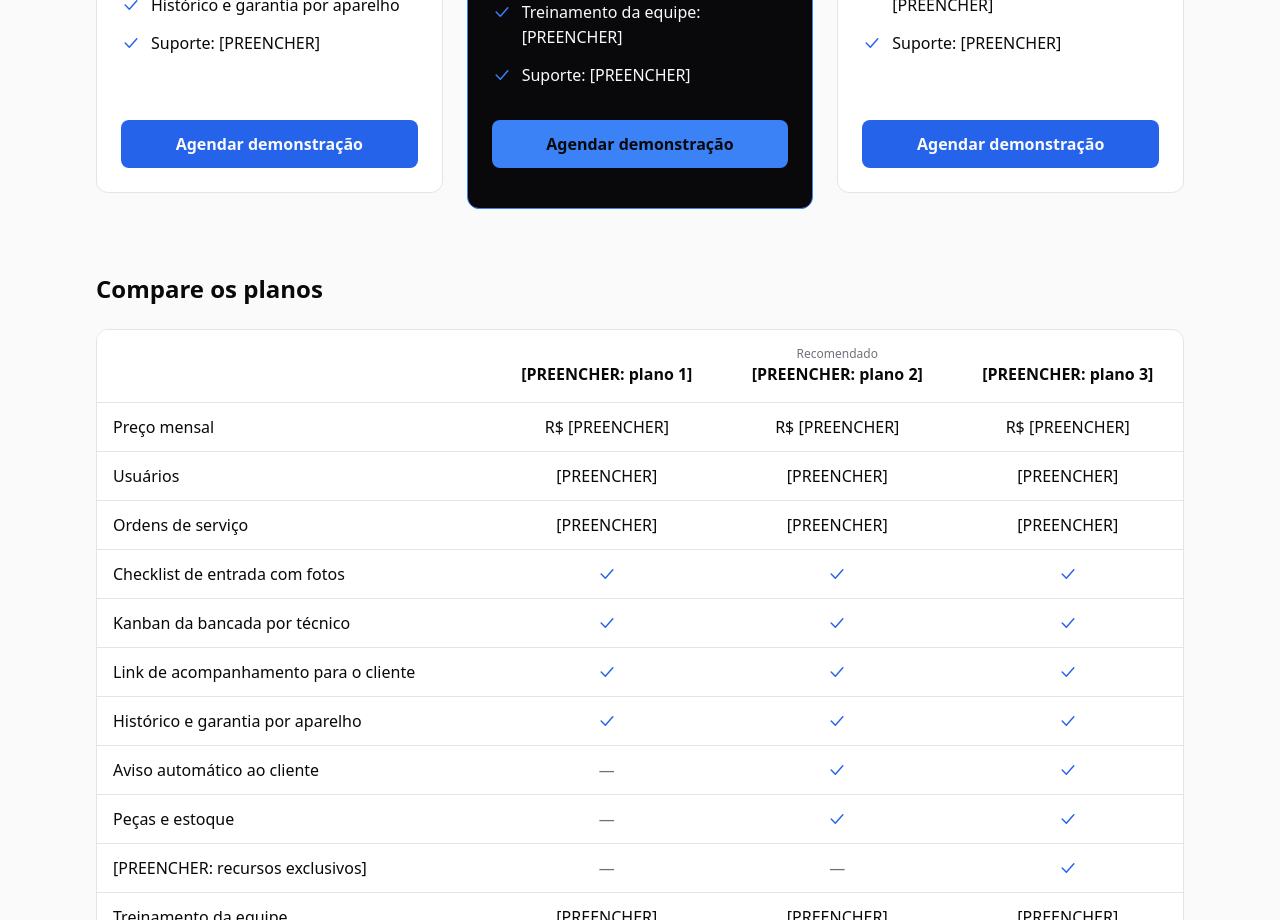
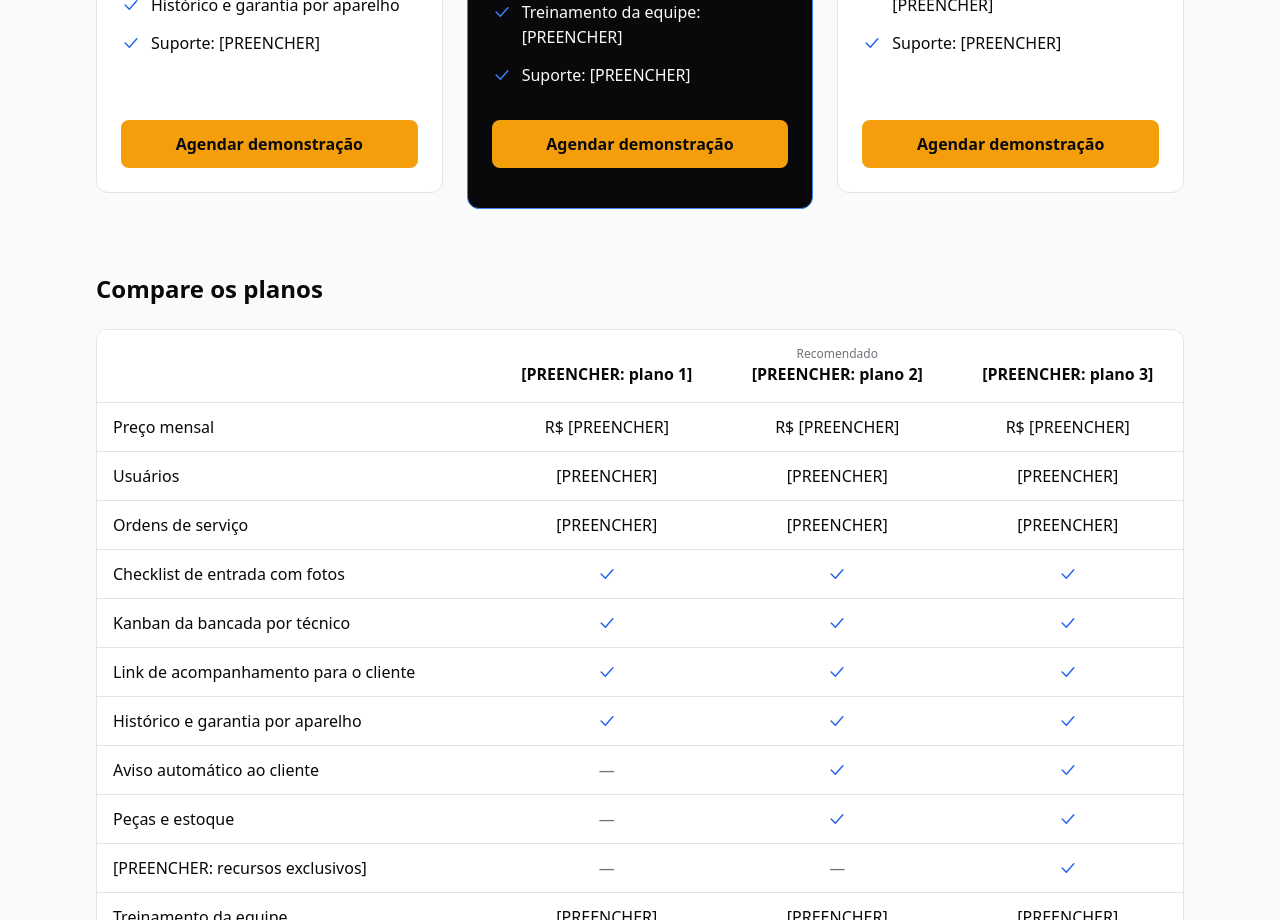
Before and after one commit to bernardobbulik/landing-page-orca, a React (Vite) app: page / in a window 1280 px wide. Shown: the part 3780-4700 px from the top of the page. Built offline with nearby package versions, Linux system fonts and the light colour scheme.

Commit message:
feat(precos): botões dos planos em âmbar (status-aguardando)
Só nos 3 cartões de Preços, sem mexer no CtaButton. Texto em #09090B
(fg no cartão claro, on-accent no escuro): 9,6:1 sobre o âmbar.

Co-Authored-By: Claude Opus 5.5 <noreply@anthropic.com>

```diff
--- a/src/sections/Precos.jsx
+++ b/src/sections/Precos.jsx
@@ -36,6 +36,10 @@ function formatarPreco(valor) {
     minimumFractionDigits: Number.isInteger(valor) ? 0 : 2,
   }).format(valor)
 }
+
+// Botão âmbar só nesta seção (pedido do coordenador). Texto precisa ser #09090B
+// (9,6:1; o claro dá 2,1:1): é fg no cartão claro e on-accent no escuro.
+const botaoAmbar = 'bg-status-aguardando! hover:bg-accent-hover! hover:text-on-accent!'
 
 const limites = [
   { campo: 'usuarios', rotulo: 'Usuários' },
@@ -88,7 +92,7 @@ function CartaoPlano({ plano }) {
       </ul>
 
       <div className="mt-auto pt-8">
-        <CtaButton className="w-full" />
+        <CtaButton className={`w-full ${botaoAmbar} ${destaque ? 'text-on-accent!' : 'text-fg!'}`} />
       </div>
     </li>
   )
```
